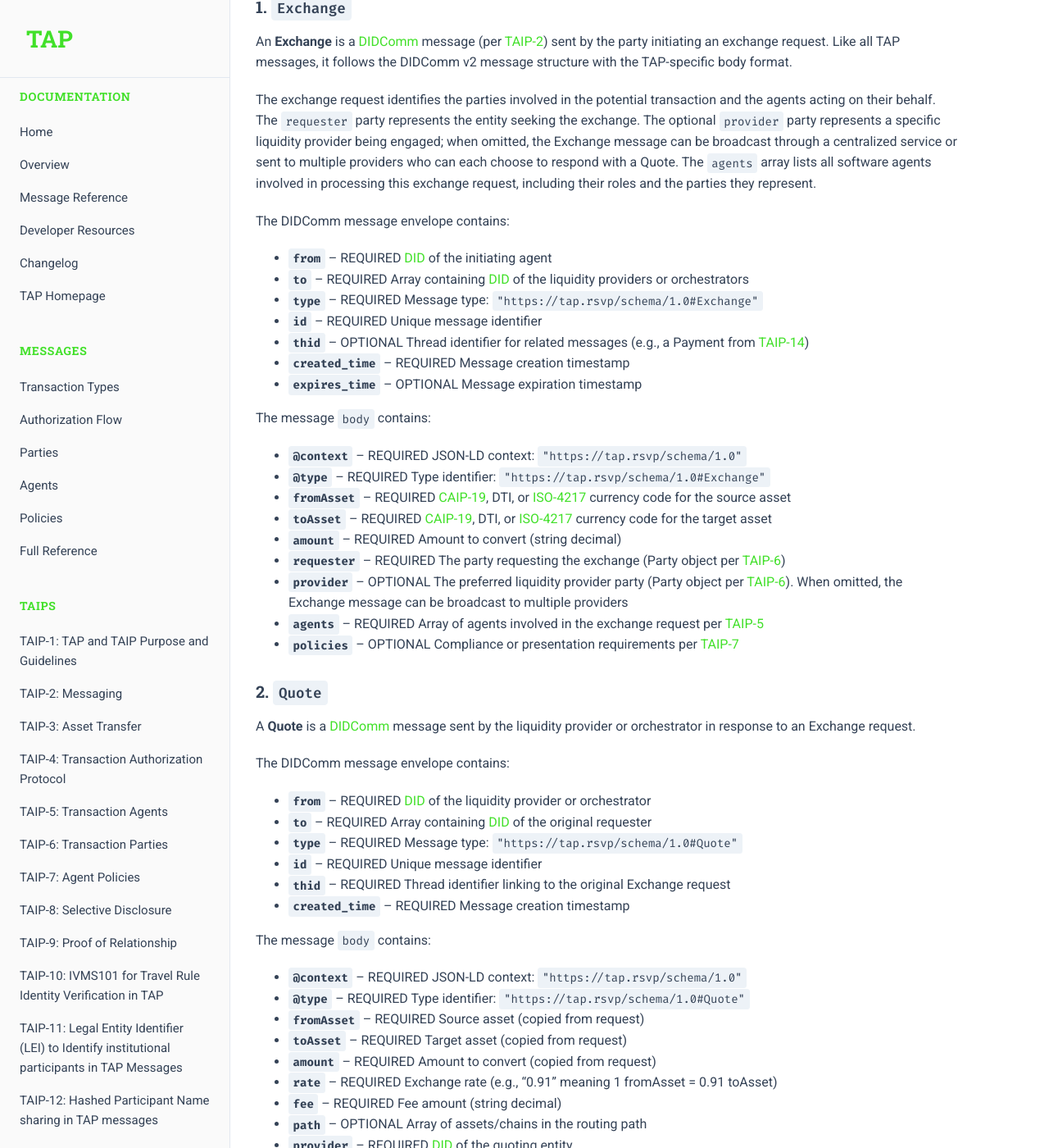
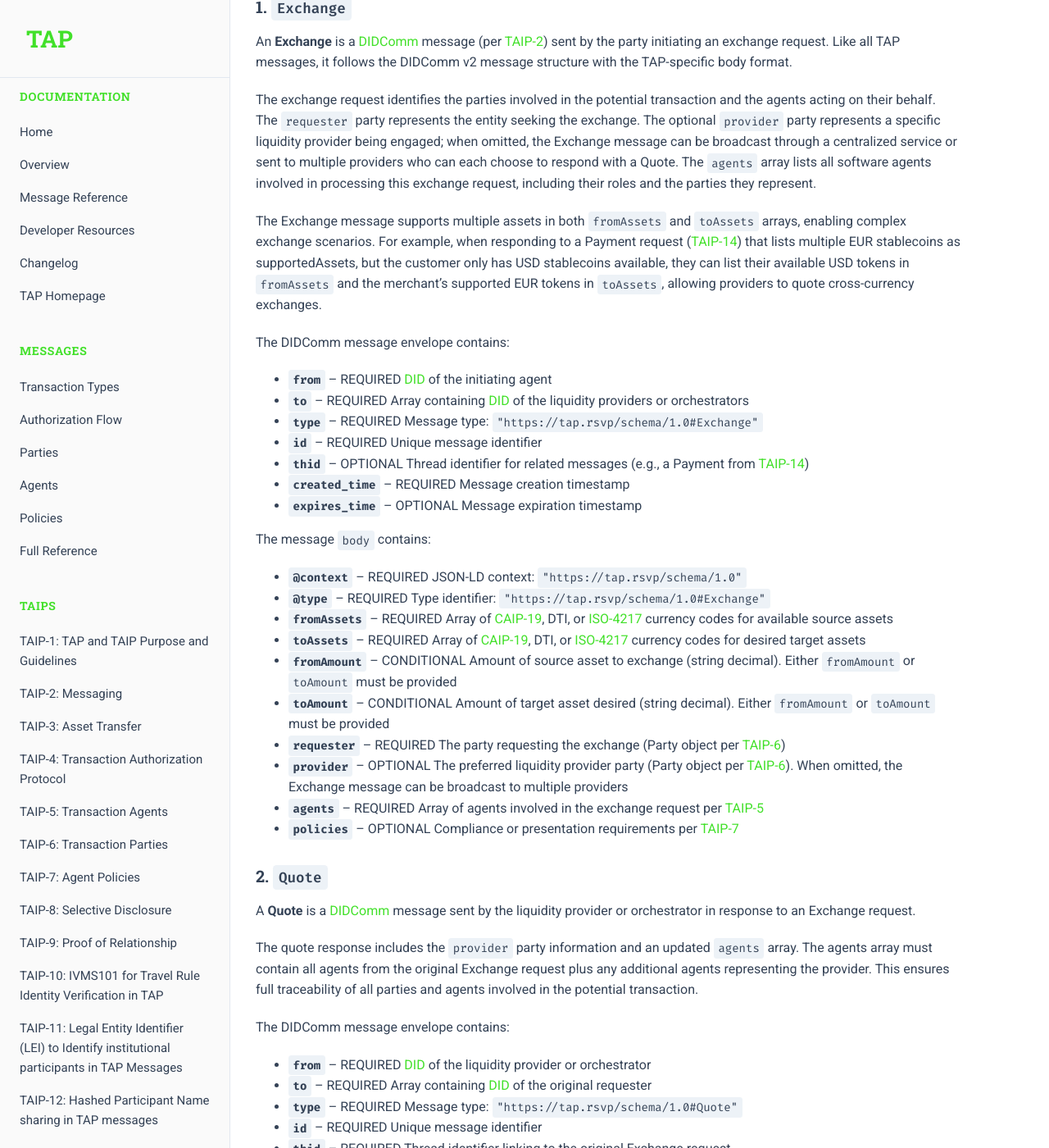
Before and after one commit to TransactionAuthorizationProtocol/TAIPs, a Jekyll site: the page built from TAIPs/taip-18.md, in a window 1280 px wide and 1400 px high, scrolled down 2109 px. Shown: the whole window at 82% size. Built offline with Jekyll 4.4.1, drawn with Linux system fonts in a browser that asks for light colours; some of the changed text lies outside the part shown.

Commit message:
Pluralize asset fields in Exchange message
- Change fromAsset/toAsset to fromAssets/toAssets arrays in Exchange
- Keep fromAsset/toAsset singular in Quote message response
- Update all Exchange examples to use array format
- Add explanation for multi-asset support use cases
- Enhanced broadcast example to show multiple USDC/USDT options
- Support TAIP-14 Payment scenarios with multiple acceptable assets

🤖 Generated with [Claude Code](https://claude.ai/code)

Co-Authored-By: Claude <noreply@anthropic.com>

````diff
--- a/TAIPs/taip-18.md
+++ b/TAIPs/taip-18.md
@@ -49,6 +49,8 @@ An **Exchange** is a [DIDComm] message (per [TAIP-2]) sent by the party initiati
 
 The exchange request identifies the parties involved in the potential transaction and the agents acting on their behalf. The `requester` party represents the entity seeking the exchange. The optional `provider` party represents a specific liquidity provider being engaged; when omitted, the Exchange message can be broadcast through a centralized service or sent to multiple providers who can each choose to respond with a Quote. The `agents` array lists all software agents involved in processing this exchange request, including their roles and the parties they represent.
 
+The Exchange message supports multiple assets in both `fromAssets` and `toAssets` arrays, enabling complex exchange scenarios. For example, when responding to a Payment request ([TAIP-14]) that lists multiple EUR stablecoins as supportedAssets, but the customer only has USD stablecoins available, they can list their available USD tokens in `fromAssets` and the merchant's supported EUR tokens in `toAssets`, allowing providers to quote cross-currency exchanges.
+
 The DIDComm message envelope contains:
 
 - **`from`** – REQUIRED [DID] of the initiating agent
@@ -63,9 +65,10 @@ The message `body` contains:
 
 - **`@context`** – REQUIRED JSON-LD context: `"https://tap.rsvp/schema/1.0"`
 - **`@type`** – REQUIRED Type identifier: `"https://tap.rsvp/schema/1.0#Exchange"`
-- **`fromAsset`** – REQUIRED [CAIP-19], DTI, or [ISO-4217] currency code for the source asset
-- **`toAsset`** – REQUIRED [CAIP-19], DTI, or [ISO-4217] currency code for the target asset
-- **`amount`** – REQUIRED Amount to convert (string decimal)
+- **`fromAssets`** – REQUIRED Array of [CAIP-19], DTI, or [ISO-4217] currency codes for available source assets
+- **`toAssets`** – REQUIRED Array of [CAIP-19], DTI, or [ISO-4217] currency codes for desired target assets
+- **`fromAmount`** – CONDITIONAL Amount of source asset to exchange (string decimal). Either `fromAmount` or `toAmount` must be provided
+- **`toAmount`** – CONDITIONAL Amount of target asset desired (string decimal). Either `fromAmount` or `toAmount` must be provided
 - **`requester`** – REQUIRED The party requesting the exchange (Party object per [TAIP-6])
 - **`provider`** – OPTIONAL The preferred liquidity provider party (Party object per [TAIP-6]). When omitted, the Exchange message can be broadcast to multiple providers
 - **`agents`** – REQUIRED Array of agents involved in the exchange request per [TAIP-5]
@@ -74,6 +77,8 @@ The message `body` contains:
 ### 2. `Quote`
 
 A **Quote** is a [DIDComm] message sent by the liquidity provider or orchestrator in response to an Exchange request.
+
+The quote response includes the `provider` party information and an updated `agents` array. The agents array must contain all agents from the original Exchange request plus any additional agents representing the provider. This ensures full traceability of all parties and agents involved in the potential transaction.
 
 The DIDComm message envelope contains:
 
@@ -90,11 +95,10 @@ The message `body` contains:
 - **`@type`** – REQUIRED Type identifier: `"https://tap.rsvp/schema/1.0#Quote"`
 - **`fromAsset`** – REQUIRED Source asset (copied from request)
 - **`toAsset`** – REQUIRED Target asset (copied from request)
-- **`amount`** – REQUIRED Amount to convert (copied from request)
-- **`rate`** – REQUIRED Exchange rate (e.g., "0.91" meaning 1 fromAsset = 0.91 toAsset)
-- **`fee`** – REQUIRED Fee amount (string decimal)
-- **`path`** – OPTIONAL Array of assets/chains in the routing path
-- **`provider`** – REQUIRED [DID] of the quoting entity
+- **`fromAmount`** – REQUIRED Amount of source asset to be exchanged (string decimal)
+- **`toAmount`** – REQUIRED Amount of target asset to be received (string decimal)
+- **`provider`** – REQUIRED The liquidity provider party (Party object per [TAIP-6])
+- **`agents`** – REQUIRED Array of agents involved in the quote per [TAIP-5]. Must include all agents from the original Exchange request plus any provider agents
 - **`expiresAt`** – REQUIRED ISO 8601 timestamp when quote expires
 
 ### 3. Authorization and Settlement
@@ -136,9 +140,9 @@ This example shows a complete DIDComm message requesting an exchange from USDC t
   "body": {
     "@context": "https://tap.rsvp/schema/1.0",
     "@type": "https://tap.rsvp/schema/1.0#Exchange",
-    "fromAsset": "eip155:1/erc20:0xA0b86991c6218b36c1d19d4a2e9eb0ce3606eb48",
-    "toAsset": "eip155:1/erc20:0xB00b00b00b00b00b00b00b00b00b00b00b00b00b",
-    "amount": "1000.00",
+    "fromAssets": ["eip155:1/erc20:0xA0b86991c6218b36c1d19d4a2e9eb0ce3606eb48"],
+    "toAssets": ["eip155:1/erc20:0xB00b00b00b00b00b00b00b00b00b00b00b00b00b"],
+    "fromAmount": "1000.00",
     "requester": {
       "@id": "did:web:business.example"
     },
@@ -176,11 +180,23 @@ This example shows a complete DIDComm message requesting an exchange from USDC t
     "@type": "https://tap.rsvp/schema/1.0#Quote",
     "fromAsset": "eip155:1/erc20:0xA0b86991c6218b36c1d19d4a2e9eb0ce3606eb48",
     "toAsset": "eip155:1/erc20:0xB00b00b00b00b00b00b00b00b00b00b00b00b00b",
-    "amount": "1000.00",
-    "rate": "0.91",
-    "fee": "1.50",
-    "path": ["USDC", "ETH", "EURC"],
-    "provider": "did:web:lp.example",
+    "fromAmount": "1000.00",
+    "toAmount": "908.50",
+    "provider": {
+      "@id": "did:web:liquidity.provider"
+    },
+    "agents": [
+      {
+        "@id": "did:web:wallet.example",
+        "for": "did:web:business.example",
+        "role": "requester"
+      },
+      {
+        "@id": "did:web:lp.example",
+        "for": "did:web:liquidity.provider",
+        "role": "provider"
+      }
+    ],
     "expiresAt": "2025-07-21T00:00:00Z"
   }
 }
@@ -244,9 +260,9 @@ This example shows an exchange request from USD fiat to USDC stablecoin:
   "body": {
     "@context": "https://tap.rsvp/schema/1.0",
     "@type": "https://tap.rsvp/schema/1.0#Exchange",
-    "fromAsset": "USD",
-    "toAsset": "eip155:1/erc20:0xA0b86991c6218b36c1d19d4a2e9eb0ce3606eb48",
-    "amount": "1000.00",
+    "fromAssets": ["USD"],
+    "toAssets": ["eip155:1/erc20:0xA0b86991c6218b36c1d19d4a2e9eb0ce3606eb48"],
+    "fromAmount": "1000.00",
     "requester": {
       "@id": "did:web:user.entity"
     },
@@ -284,10 +300,23 @@ Response:
     "@type": "https://tap.rsvp/schema/1.0#Quote",
     "fromAsset": "USD",
     "toAsset": "eip155:1/erc20:0xA0b86991c6218b36c1d19d4a2e9eb0ce3606eb48",
-    "amount": "1000.00",
-    "rate": "0.998",
-    "fee": "2.00",
-    "provider": "did:web:onramp.provider",
+    "fromAmount": "1000.00",
+    "toAmount": "996.00",
+    "provider": {
+      "@id": "did:web:onramp.company"
+    },
+    "agents": [
+      {
+        "@id": "did:web:user.wallet",
+        "for": "did:web:user.entity",
+        "role": "requester"
+      },
+      {
+        "@id": "did:web:onramp.provider",
+        "for": "did:web:onramp.company",
+        "role": "provider"
+      }
+    ],
     "expiresAt": "2025-07-21T00:00:00Z"
   }
 }
@@ -295,7 +324,7 @@ Response:
 
 ### Example: Broadcast Exchange Request
 
-This example shows an Exchange request broadcast to multiple providers without specifying a particular provider:
+This example shows an Exchange request broadcast to multiple providers without specifying a particular provider. The requester has USDC and USDT on Ethereum mainnet available and wants to exchange for either USDC or USDT on Polygon:
 
 ```json
 {
@@ -307,9 +336,15 @@ This example shows an Exchange request broadcast to multiple providers without s
   "body": {
     "@context": "https://tap.rsvp/schema/1.0",
     "@type": "https://tap.rsvp/schema/1.0#Exchange",
-    "fromAsset": "eip155:1/erc20:0xA0b86991c6218b36c1d19d4a2e9eb0ce3606eb48",
-    "toAsset": "eip155:137/erc20:0x2791Bca1f2de4661ED88A30C99A7a9449Aa84174",
-    "amount": "5000.00",
+    "fromAssets": [
+      "eip155:1/erc20:0xA0b86991c6218b36c1d19d4a2e9eb0ce3606eb48",
+      "eip155:1/erc20:0xdAC17F958D2ee523a2206206994597C13D831ec7"
+    ],
+    "toAssets": [
+      "eip155:137/erc20:0x2791Bca1f2de4661ED88A30C99A7a9449Aa84174",
+      "eip155:137/erc20:0xc2132D05D31c914a87C6611C10748AEb04B58e8F"
+    ],
+    "toAmount": "5000.00",
     "requester": {
       "@id": "did:web:business.example"
     },
@@ -338,9 +373,9 @@ This example shows a pure FX exchange request between fiat currencies:
   "body": {
     "@context": "https://tap.rsvp/schema/1.0",
     "@type": "https://tap.rsvp/schema/1.0#Exchange",
-    "fromAsset": "USD",
-    "toAsset": "EUR",
-    "amount": "1000.00",
+    "fromAssets": ["USD"],
+    "toAssets": ["EUR"],
+    "fromAmount": "1000.00",
     "requester": {
       "@id": "did:web:bank.entity"
     },
````
Also changed, not shown: other parts of TAIPs/taip-18.md (+2 -2 lines).
